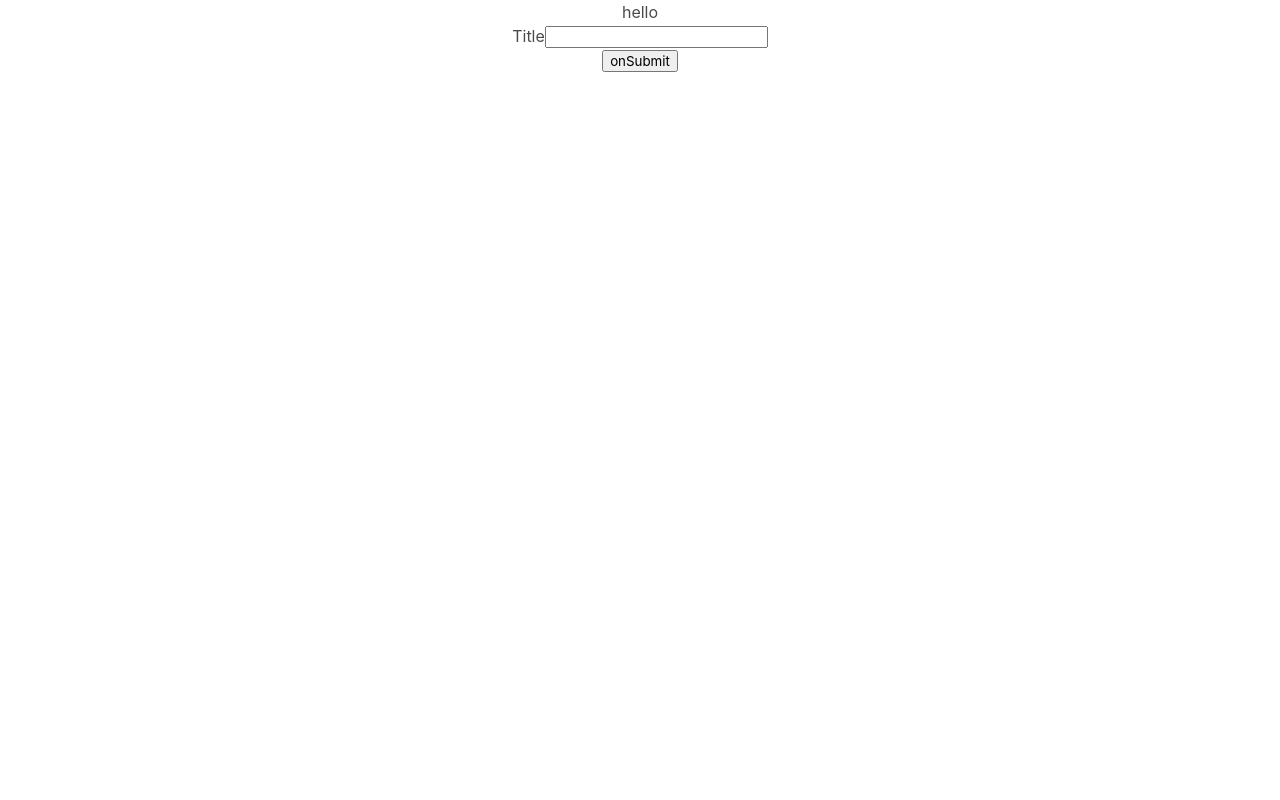
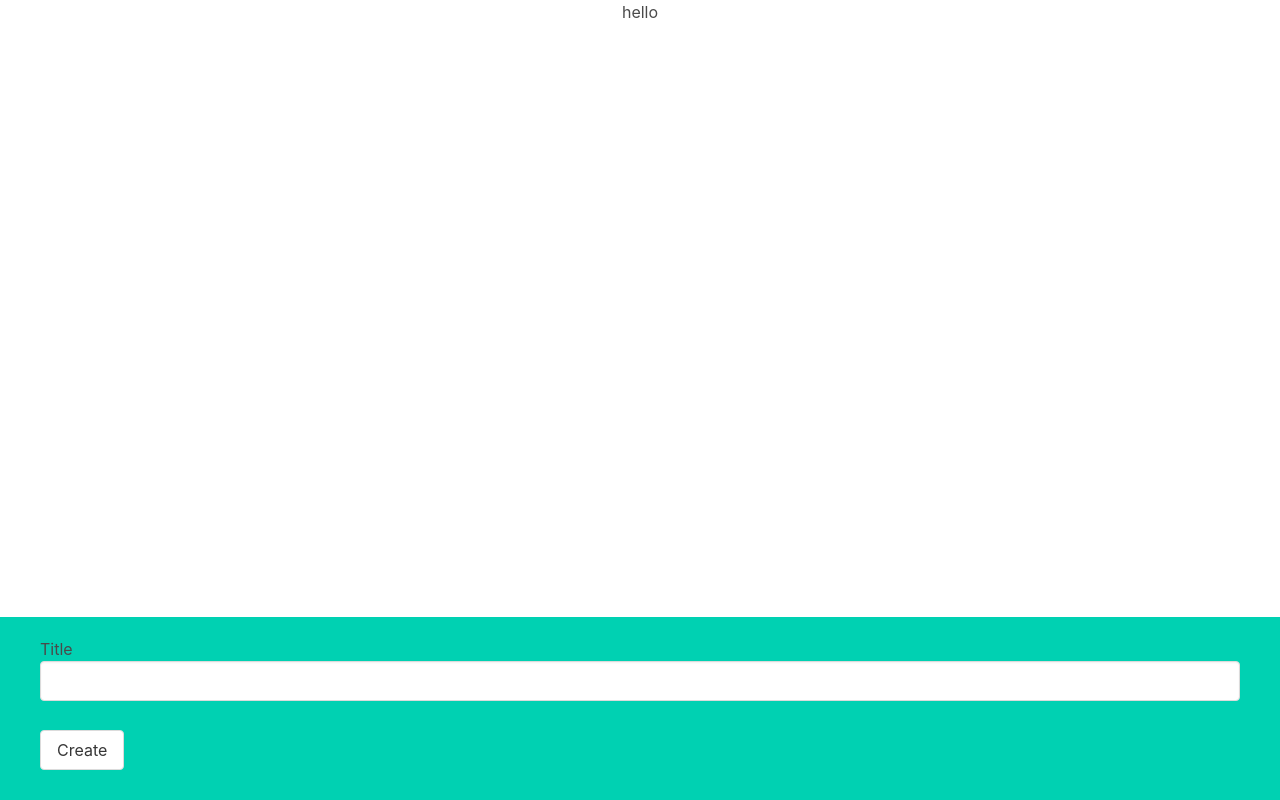
Before and after one commit to Alzubair98/books, a React (Create React App) app: page / in a window 1280 px wide. Built offline with nearby package versions, Linux system fonts and the light colour scheme.

Commit message:
style the book Create files

```diff
--- a/src/components/BookCreate.js
+++ b/src/components/BookCreate.js
@@ -10,17 +10,20 @@ const BookCreate = ({ onCreate }) => {
   };
 
   return (
-    <div>
+    <div className="book-create">
       <form onSubmit={handleSubmit}>
         <label>Title</label>
         <input
+          className="input"
           value={title}
           onChange={(e) => {
             setTitle(e.target.value);
           }}
         />
         <br />
-        <button type="submit">onSubmit</button>
+        <button className="button" type="submit">
+          Create
+        </button>
       </form>
     </div>
   );
```
